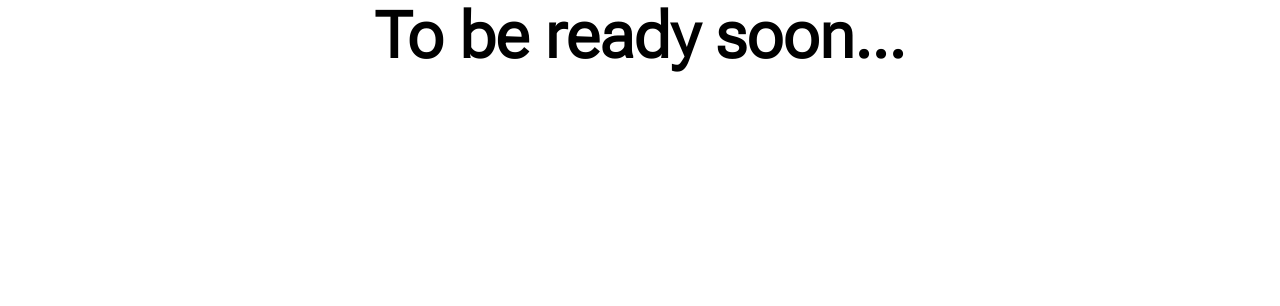
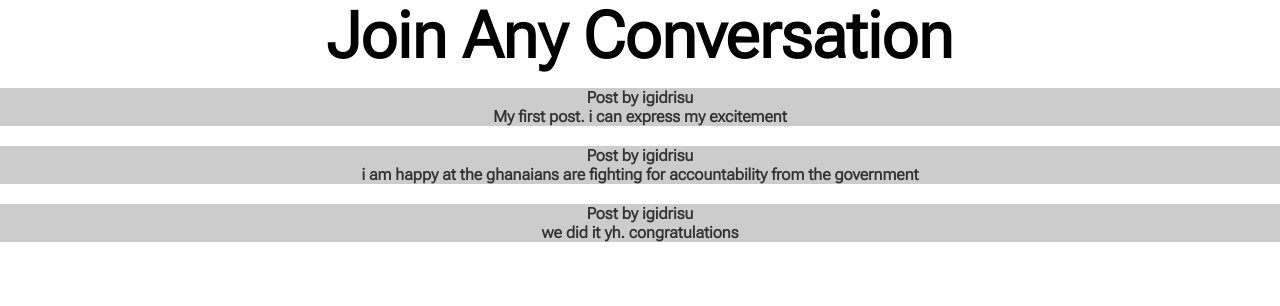
Before and after one commit to Gibril1/Forum, a Flask app: page /discussions in a window 1280 px wide. Shown: the part 90-396 px from the top of the page. Run offline with Flask 2, Linux system fonts and the light colour scheme; data comes from the database, SQL or seed files in the repository; both versions use the stored data as it was after the commit.

Commit message:
implemented posting and commenting on posts

```diff
--- a/forum/forms.py
+++ b/forum/forms.py
@@ -28,3 +28,7 @@ class RegistrationForm(FlaskForm):
         user = User.query.filter_by(email=email.data).first()
         if user:
             raise ValidationError('This email has been taken already')
+
+class PostForm(FlaskForm):
+    topic = TextAreaField('Topic', validators=[DataRequired()])
+    submit = SubmitField('Post')
--- a/forum/routes.py
+++ b/forum/routes.py
@@ -1,12 +1,8 @@
 from flask import render_template, flash, url_for, request, redirect
 from forum import app, bcrypt, db
 from flask_login import current_user, login_user, logout_user, login_required
-from forum.forms import LoginForm, RegistrationForm
-from forum.models import User
-
-
-
-
+from forum.forms import LoginForm, RegistrationForm, PostForm
+from forum.models import User, Post, Comment
 
 
 @app.route('/')
@@ -45,7 +41,34 @@ def login():
 
 @app.route('/discussions', methods=['GET'])
 def discussions():
-    return render_template('discussions.html')
+    posts = Post.query.all()
+    return render_template('discussions.html',posts=posts)
+
+# creating a conversation
+@app.route('/post/new', methods=['GET','POST'])
+def post():
+    form = PostForm()
+    if request.method == 'POST':
+        post = Post(topic=form.topic.data,author=current_user)
+        db.session.add(post)
+        db.session.commit()
+        flash('Your post has been added.','success')
+        return redirect(url_for('discussions'))
+    return render_template('post.html', form=form)
+
+# going to a specific route
+@app.route('/post/<int:post_id>', methods=['GET', 'POST'])
+def goto_post(post_id):
+    post = Post.query.get_or_404(post_id)
+    if request.method == 'POST':
+        comment = request.form['comment']
+        comment_post = Comment(comment=comment, post_id=post.id, author=current_user)
+        db.session.add(comment_post)
+        db.session.commit()
+    comments = Comment.query.filter_by(post_id=post.id).all()
+    return render_template('post_comments.html',post=post,comments=comments)
+
+
 
 @app.route('/logout')
 def logout():
--- /dev/null
+++ b/forum/static/main.js
@@ -0,0 +1,15 @@
+const addButton = document.getElementById('add');
+// const post = document.getElementById('post')
+
+addButton.addEventListener('click', ()=>{
+    console.log('clicked');
+    const input = document.createElement('textarea');
+    input.setAttribute('name','comment');
+    input.classList.add('textarea');
+    const submit = document.createElement('button');
+    submit.innerHTML = 'Post Comment'
+    submit.classList.add('btn-primary');
+
+    post.appendChild(input);
+    post.appendChild(submit);
+})
--- a/forum/static/styles.css
+++ b/forum/static/styles.css
@@ -46,6 +46,20 @@ button{
     font-weight: lighter;
 }
 
+.mb-2{
+    margin-bottom: 20px;
+}
+
+.line{
+    background-color: var(--primary-color);
+    padding: 2px 50px;
+    height: 5px;
+    width: 5px;
+    margin-bottom: 5px;
+    display: flex;
+    justify-content: left;
+}
+
 .l-heading{
     font-size: 64px;
     font-weight: 600;
--- a/forum/templates/base.html
+++ b/forum/templates/base.html
@@ -18,5 +18,8 @@
         {% block navbar %}{% endblock navbar %}
     </nav>
     {% block content %}{% endblock content %}
+
+
+    <script src="{{ url_for('static', filename='main.js')}}"></script>
 </body>
 </html>
--- a/forum/templates/discussions.html
+++ b/forum/templates/discussions.html
@@ -3,12 +3,20 @@
 {% block navbar %}
 <ul>
     <li><a href="{{url_for('home')}}">Home</a></li>
-    <li><a class="bg-dark" href="">Start A Convo</a></li>
+    <li><a class="bg-dark" href="{{ url_for('post')}}">Start A Convo</a></li>
 </ul>
 {% endblock navbar %}
 
 {% block content %}
 <h1 class="l-heading uppercase center">
-    To be ready soon...
+    Join Any Conversation
 </h1>
+{% for post in posts %}
+    <div class="center mb-2 bg-light">
+        <a href="{{ url_for('goto_post', post_id=post.id)}}">
+            <p>Post by {{ post.author.username }}</p>
+            <p>{{ post.topic }}</p>
+        </a>
+    </div>
+{% endfor %}
 {% endblock content %}
--- a/forum/templates/home.html
+++ b/forum/templates/home.html
@@ -62,7 +62,7 @@
                 <label for="message">Enter Your Message</label>
                 <textarea name="message" id="message" cols="30" rows="10"></textarea>
             </div>
-            <button class="bg-light capitalize btn">Click here to login</button>
+            <button class="bg-light capitalize btn-1">Click here to login</button>
         </form>
 
         <article class="contact-img">
```
Also changed, not shown: other parts of forum/static/styles.css (+38 -0 lines), forum/models.py (+18 -0 lines), forum/templates/post.html (added, +31 -0 lines), forum/templates/post_comments.html (added, +30 -0 lines), forum/site.db.
